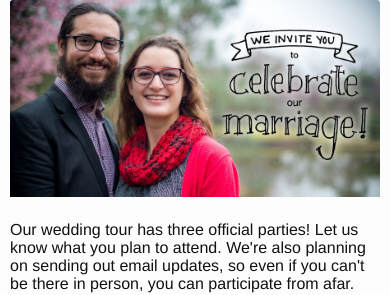
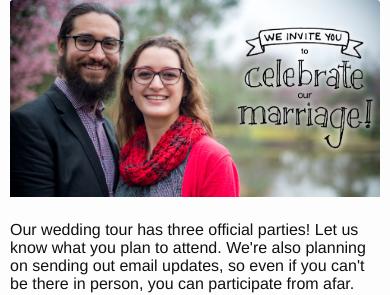
Before and after one commit to tpitale/wedding, a Jekyll site: the page built from index.html, in a window 390 px wide. Shown: the top 295 px of the page. Built offline with Jekyll 4.4.1, drawn with Linux system fonts in a browser that asks for light colours.

Commit message:
Responsive banner with separate portrait and text.

```diff
--- a/css/application.scss
+++ b/css/application.scss
@@ -81,10 +81,10 @@ section {
   height: 150px;
   margin-top: 75px;
   text-indent: -9999px;
-  background-image: url('/images/banner.jpg');
-  background-repeat: no-repeat;
-  background-position: center 0px;
-  background-size: 100% auto;
+  background-image: url('/images/banner-text-crop.png'), url('/images/banner-portrait.jpg');
+  background-repeat: no-repeat, no-repeat;
+  background-position: right 20px, center 0px;
+  background-size: 40% auto, 100% auto;
   border-radius: 3px;
 }
 
@@ -162,6 +162,7 @@ form.reserve-2 {
 @media (min-width: 420px) {
   .banner {
     height: 250px;
+    background-position: right 20px, center 0px;
   }
 }
 
```
Also changed, not shown: images/banner-portrait.jpg (added), images/banner-text-crop.png (added), images/banner.jpg (deleted).
